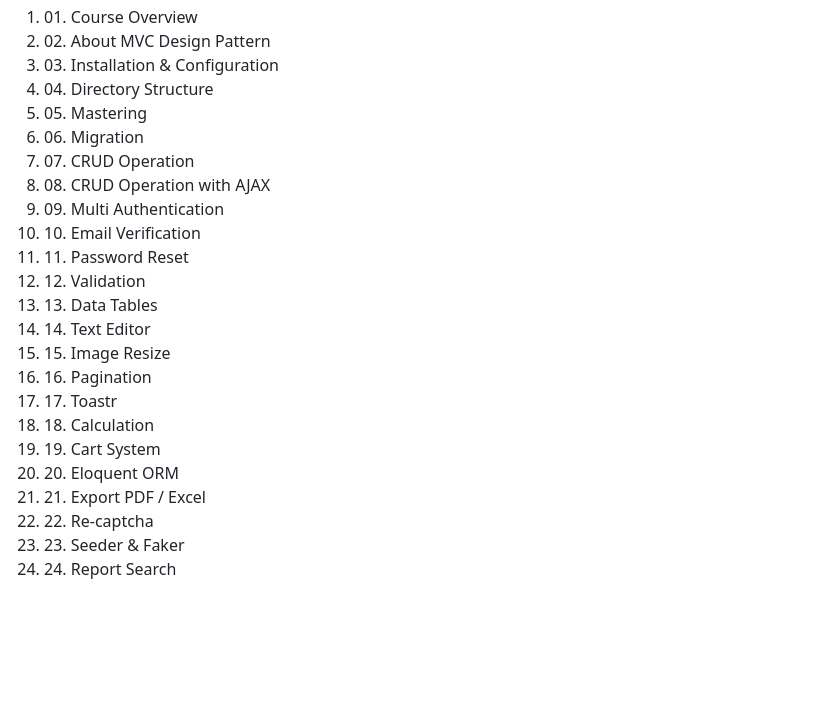
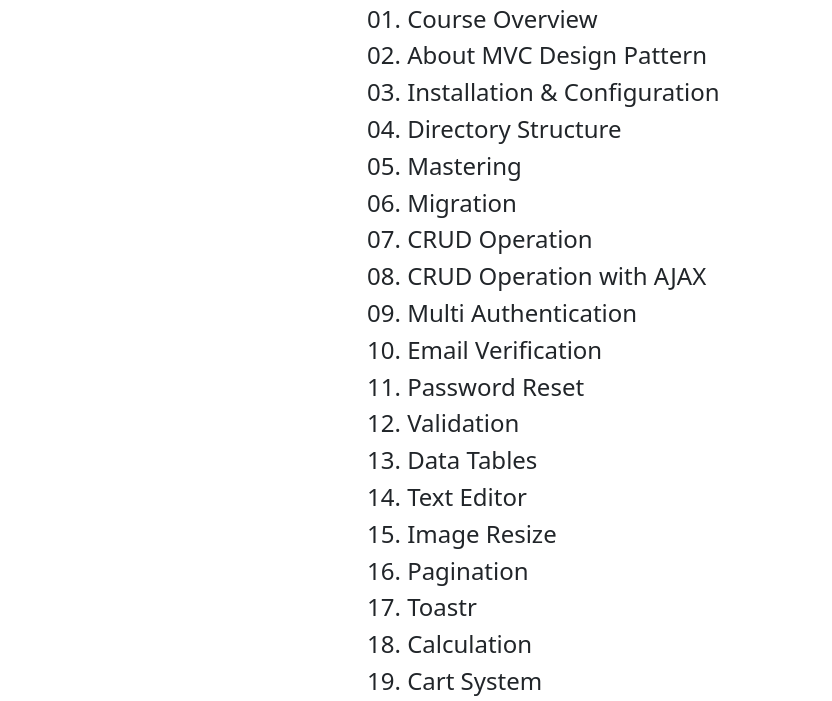
Before and after one commit to arman9022/laravel_course_outline, a plain HTML site: page index.html in a window 1280 px wide. Shown: the part 85-786 px from the top of the page, without its empty margins (0-832 px from the left). Drawn offline with nearby package versions, Linux system fonts and the light colour scheme.

Commit message:
Update index.html

```diff
--- a/index.html
+++ b/index.html
@@ -8,36 +8,34 @@
     <link href="https://cdn.jsdelivr.net/npm/bootstrap@5.3.0-alpha3/dist/css/bootstrap.min.css" rel="stylesheet" integrity="sha384-KK94CHFLLe+nY2dmCWGMq91rCGa5gtU4mk92HdvYe+M/SXH301p5ILy+dN9+nJOZ" crossorigin="anonymous">
   </head>
   <body>
-    <div class="container-fluid">
-        <div class="row pt-5">
-            <div class="col-12">
+    <div class="container">
+        <div class="row pt-5 justify-content-center">
+            <div class="col-md-6">
                 <h3 class="text-center">Laravel Course Outline</h3>
-                <ol>
-                  <li>01.	Course Overview</li>
-                  <li>02.	About MVC Design Pattern</li>
-                  <li>03.	Installation & Configuration</li>
-                  <li>04.	Directory Structure</li>
-                  <li>05.	Mastering</li>
-                  <li>06.	Migration</li>
-                  <li>07.	CRUD Operation</li>
-                  <li>08.	CRUD Operation with AJAX</li>
-                  <li>09.	Multi Authentication</li>
-                  <li>10.	Email Verification</li>
-                  <li>11.	Password Reset</li>
-                  <li>12.	Validation</li>
-                  <li>13.	Data Tables</li>
-                  <li>14.	Text Editor</li>
-                  <li>15.	Image Resize</li>
-                  <li>16.	Pagination</li>
-                  <li>17.	Toastr</li>
-                  <li>18.	Calculation</li>
-                  <li>19.	Cart System</li>
-                  <li>20.	Eloquent ORM</li>
-                  <li>21.	Export PDF / Excel</li>
-                  <li>22.	Re-captcha</li>
-                  <li>23.	Seeder & Faker</li>
-                  <li>24.	Report Search</li>
-                </ol>
+                  <h4>01.	Course Overview</h4>
+                  <h4>02.	About MVC Design Pattern</h4>
+                  <h4>03.	Installation & Configuration</h4>
+                  <h4>04.	Directory Structure</h4>
+                  <h4>05.	Mastering</h4>
+                  <h4>06.	Migration</h4>
+                  <h4>07.	CRUD Operation</h4>
+                  <h4>08.	CRUD Operation with AJAX</h4>
+                  <h4>09.	Multi Authentication</h4>
+                  <h4>10.	Email Verification</h4>
+                  <h4>11.	Password Reset</h4>
+                  <h4>12.	Validation</h4>
+                  <h4>13.	Data Tables</h4>
+                  <h4>14.	Text Editor</h4>
+                  <h4>15.	Image Resize</h4>
+                  <h4>16.	Pagination</h4>
+                  <h4>17.	Toastr</h4>
+                  <h4>18.	Calculation</h4>
+                  <h4>19.	Cart System</h4>
+                  <h4>20.	Eloquent ORM</h4>
+                  <h4>21.	Export PDF / Excel</h4>
+                  <h4>22.	Re-captcha</h4>
+                  <h4>23.	Seeder & Faker</h4>
+                  <h4>24.	Report Search</h4>
             </div>
         </div>
     </div>
```
